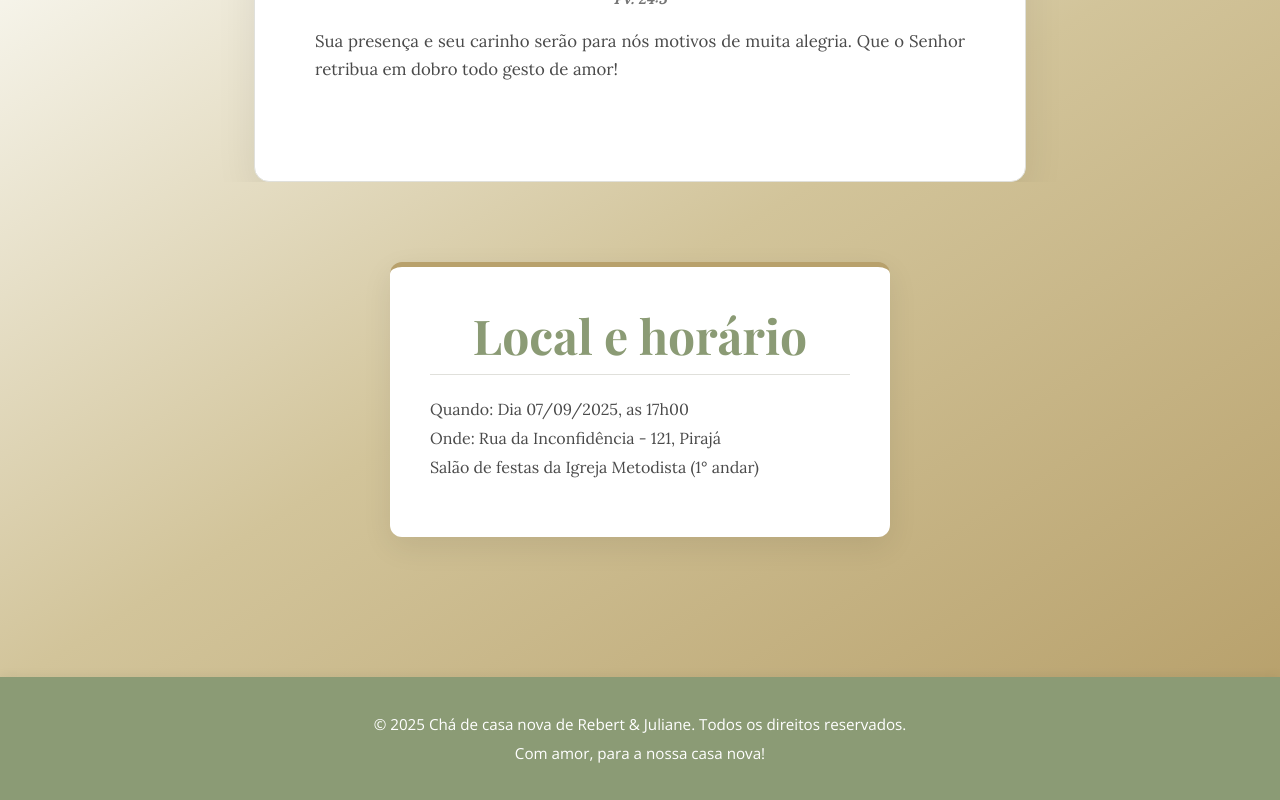
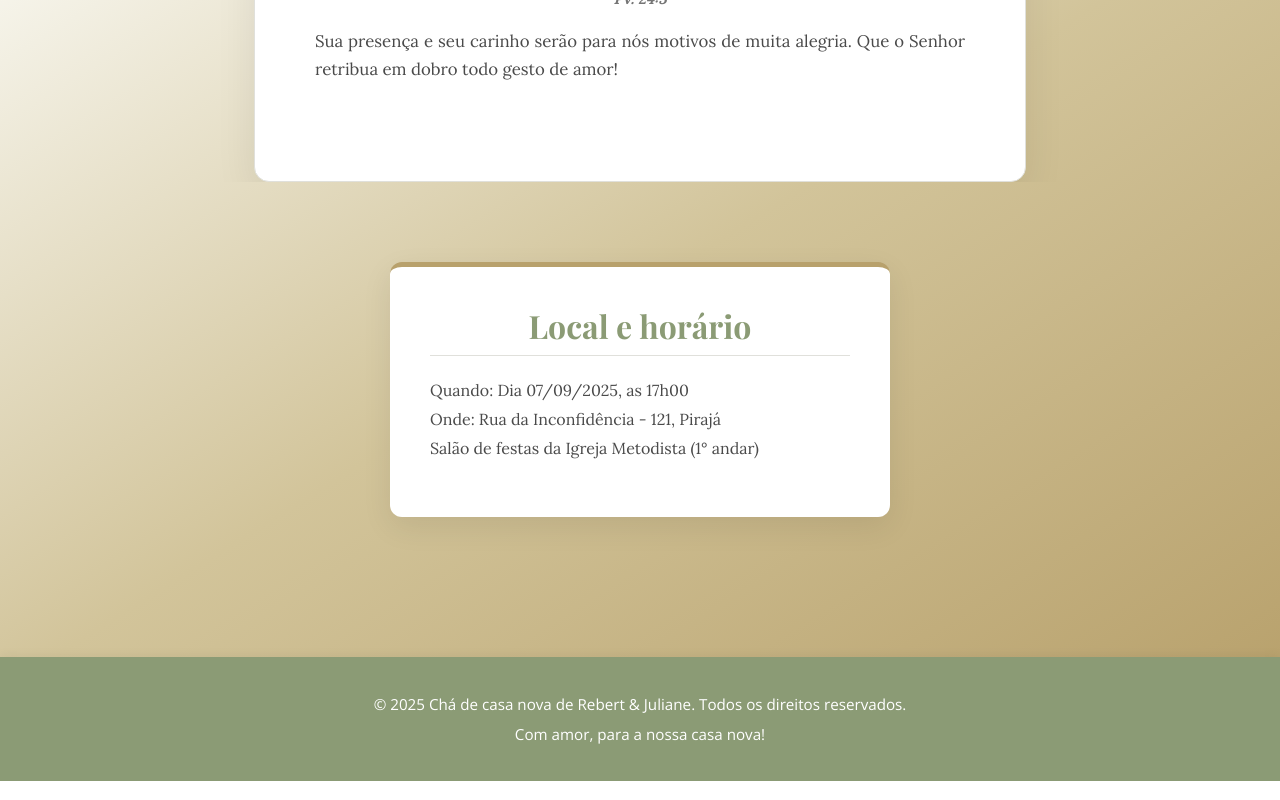
Before and after one commit to Rebert-Azevedo/SITE-CASAMENTO-Front, a React (Create React App) app: page / in a window 1280 px wide. Shown: the part 910-1710 px from the top of the page. Built offline with nearby package versions, Linux system fonts and the light colour scheme; no server answers.

Commit message:
Update Front

```diff
--- a/src/pages/Home/Home.module.css
+++ b/src/pages/Home/Home.module.css
@@ -168,7 +168,7 @@
 }
 
 .eventInfoCard h3 {
-  font-size: 3em;
+  font-size: 2em;
   color: var(--color-primary-green);
   text-align: center;
   margin-top: 0;
@@ -208,7 +208,7 @@
     max-width: 95%;
   }
   .heroTitle {
-    font-size: 2.6em;
+    font-size: 2em;
     letter-spacing: 0.03em;
     margin-bottom: 15px;
   }
```
